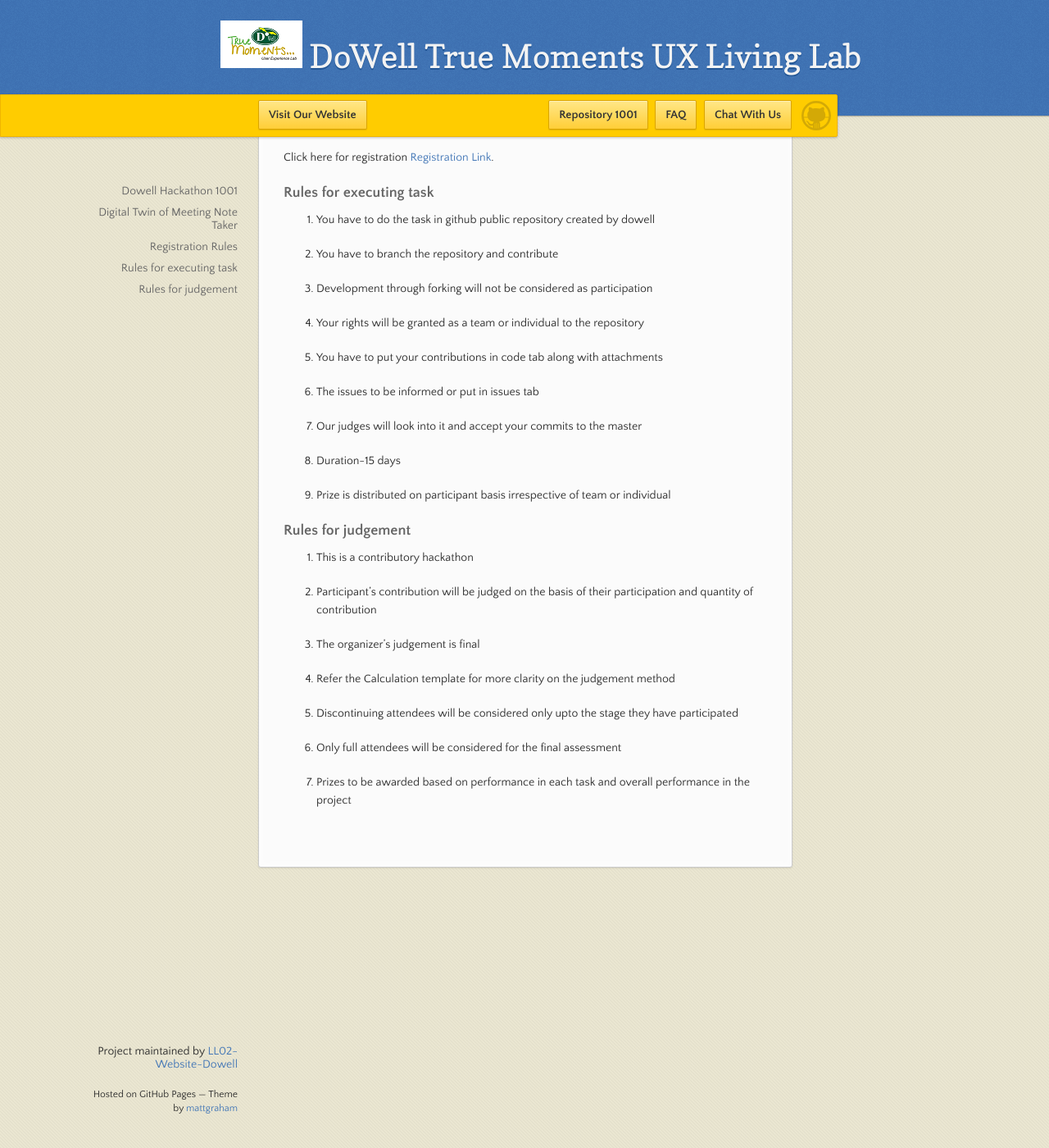
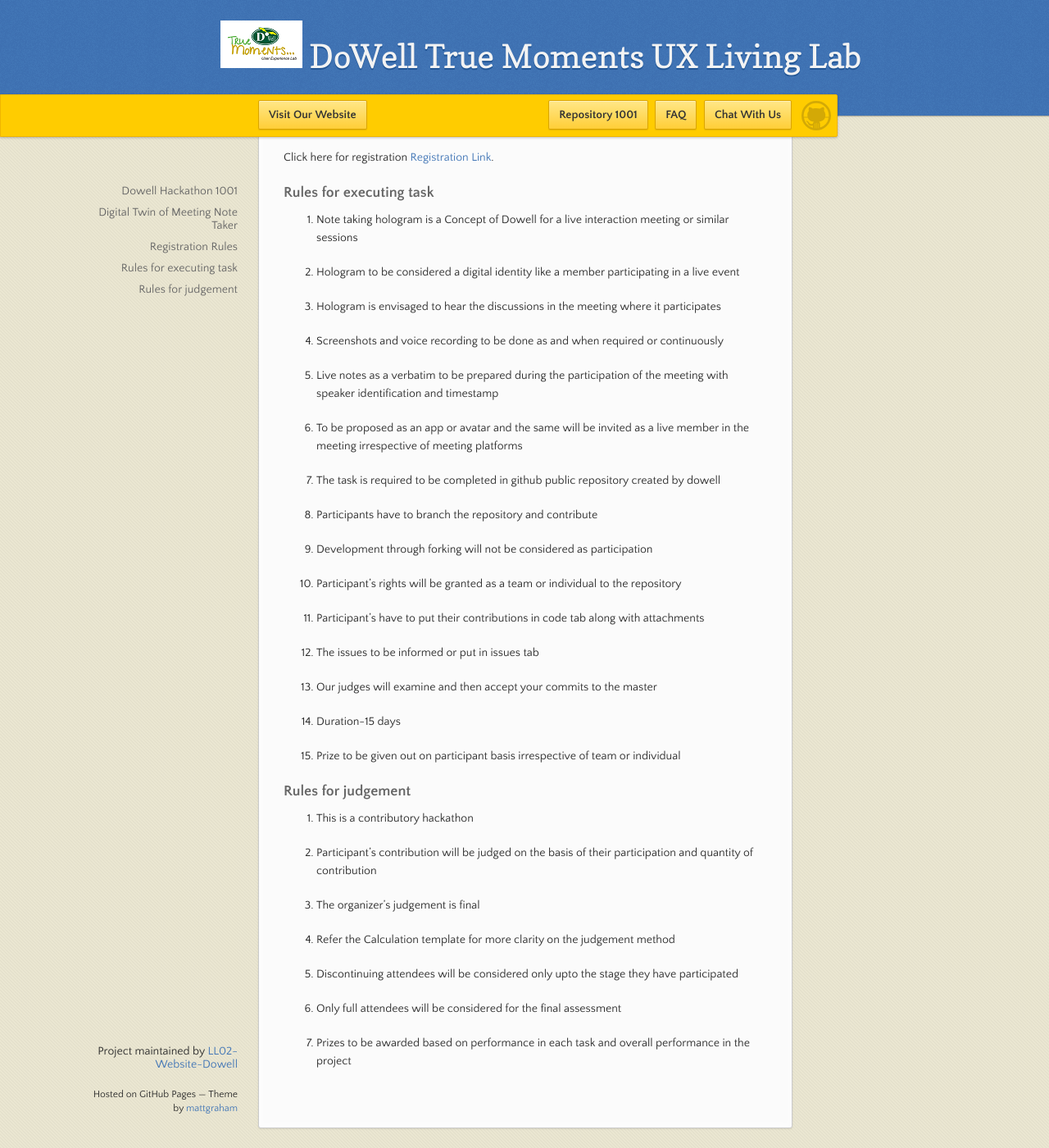
Before and after one commit to LL02-Website-Dowell/Digital-Twin-Note-Taker-Ideation.Dowell, a Jekyll site: the page built from index.md, in a window 1280 px wide and 1400 px high, scrolled down 1403 px. Shown: the whole window at 82% size. Built offline with Jekyll 4.4.1, drawn with Linux system fonts in a browser that asks for light colours; our own code applies the rules of GitHub Pages for plain Markdown files.

Commit message:
Update index.md

```diff
--- a/index.md
+++ b/index.md
@@ -46,23 +46,35 @@ Click here for registration [Registration Link](https://forms.gle/h9ExJmvgXoL923
 
 ### Rules for executing task
 
-1. You have to do the task in github public repository created by dowell
+1. Note taking hologram is a Concept of Dowell for a live interaction meeting or similar sessions
 
-2. You have to branch the repository and contribute
+2. Hologram to be considered a digital identity like a member participating in a live event
 
-3. Development through forking will not be considered as participation
+3. Hologram is envisaged to hear the discussions in the meeting where it participates
 
-4. Your rights will be granted as a team or individual to the repository
+4. Screenshots and voice recording to be done as and when required or continuously
 
-5. You have to put your contributions in code tab along with attachments
+5. Live notes as a verbatim to be prepared during the participation of the meeting with speaker identification and timestamp
 
-6. The issues to be informed or put in issues tab
+6. To be proposed as an app or avatar and the same will be invited as a live member in the meeting irrespective of meeting platforms
 
-7. Our judges will look into it and accept your commits to the master
+7. The task is required to be completed in github public repository created by dowell
 
-8. Duration-15 days
+8. Participants have to branch the repository and contribute
 
-9. Prize is distributed on participant basis irrespective of team or individual
+9. Development through forking will not be considered as participation
+
+10. Participant's rights will be granted as a team or individual to the repository
+
+11. Participant's have to put their contributions in code tab along with attachments
+
+12. The issues to be informed or put in issues tab
+
+13. Our judges will examine and then accept your commits to the master
+
+14. Duration-15 days
+
+15. Prize to be given out on participant basis irrespective of team or individual
 
 ### Rules for judgement
 
```
